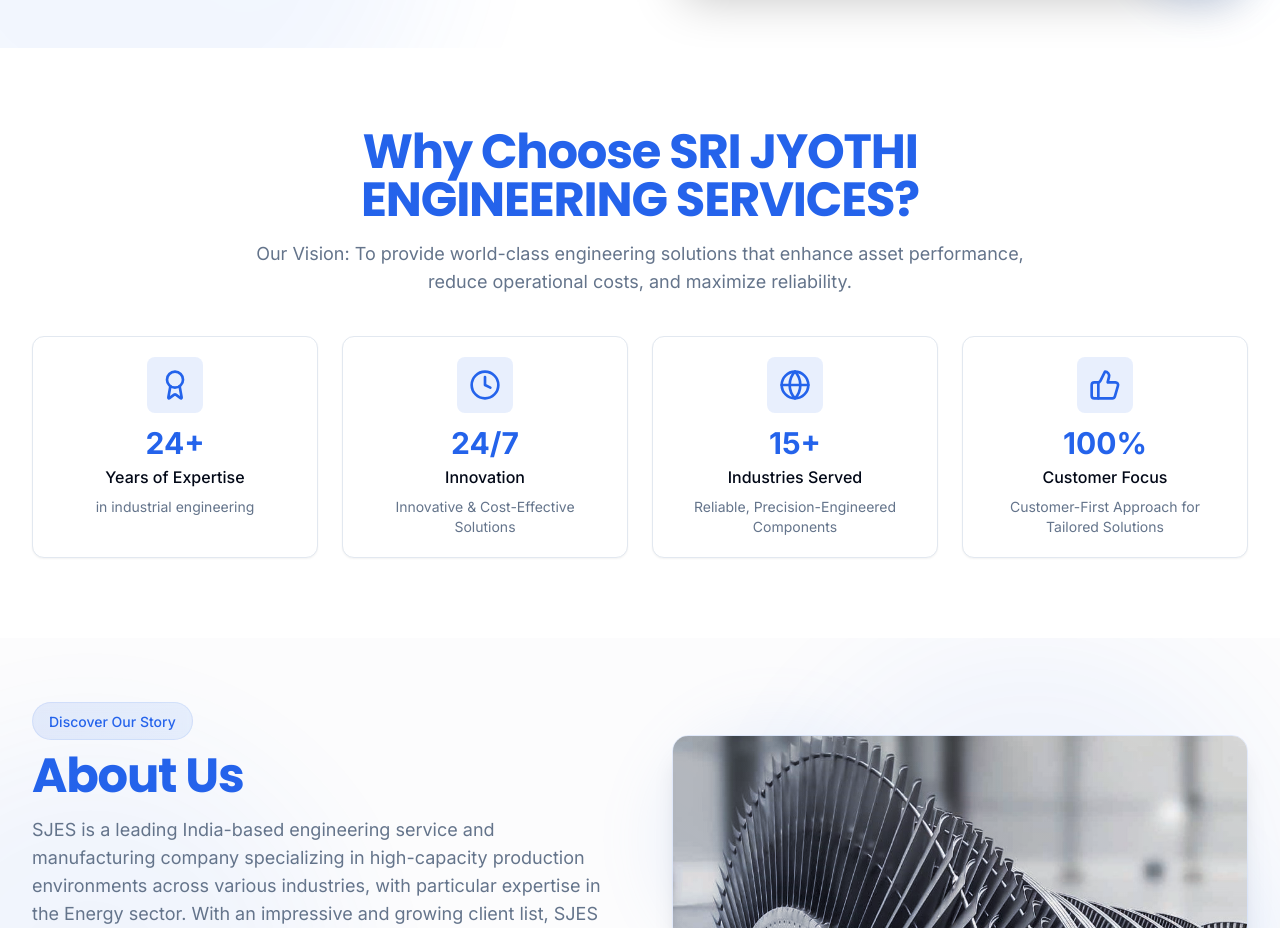
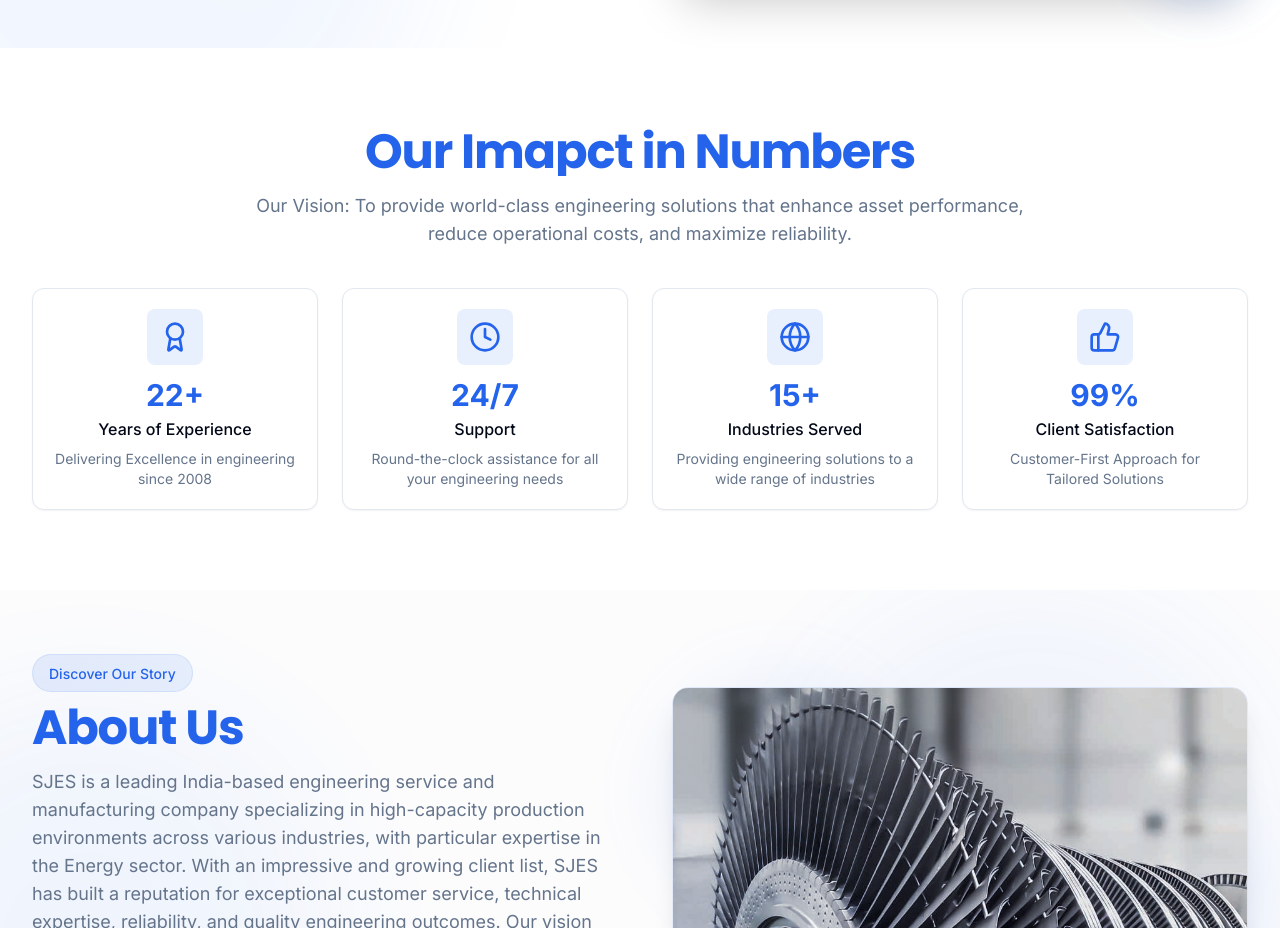
Before and after one commit to techSaswata/sri-jyothi-website, a Next.js app: page / in a window 1280 px wide. Shown: the part 1320-2248 px from the top of the page. Built offline with nearby package versions, Linux system fonts and the light colour scheme.

Commit message:
fixed numbers

```diff
--- a/components/sections/stats-section.tsx
+++ b/components/sections/stats-section.tsx
@@ -12,15 +12,15 @@ const stats = [
   // },
   {
     icon: <Award className="h-8 w-8" />,
-    value: "24+",
-    label: "Years of Expertise",
-    description: "in industrial engineering",
+    value: "22+",
+    label: "Years of Experience",
+    description: "Delivering Excellence in engineering since 2008",
   },
   {
     icon: <Clock className="h-8 w-8" />,
     value: "24/7",
-    label: "Innovation",
-    description: "Innovative & Cost-Effective Solutions",
+    label: "Support",
+    description: "Round-the-clock assistance for all your engineering needs",
   },
   // {
   //   icon: <Briefcase className="h-8 w-8" />,
@@ -32,12 +32,12 @@ const stats = [
     icon: <Globe className="h-8 w-8" />,
     value: "15+",
     label: "Industries Served",
-    description: "Reliable, Precision-Engineered Components",
+    description: "Providing engineering solutions to a wide range of industries",
   },
   {
     icon: <ThumbsUp className="h-8 w-8" />,
-    value: "100%",
-    label: "Customer Focus",
+    value: "99%",
+    label: "Client Satisfaction",
     description: "Customer-First Approach for Tailored Solutions",
   },
 ]
@@ -69,7 +69,7 @@ export default function StatsSection() {
     <section className="bg-section-light py-12 md:py-20">
       <div className="container">
         <div className="text-center max-w-3xl mx-auto mb-10">
-           <h2 className="section-title mb-3">Why Choose SRI JYOTHI ENGINEERING SERVICES?</h2>
+           <h2 className="section-title mb-3">Our Imapct in Numbers</h2>
           <p className="section-subtitle">
             Our Vision: To provide world-class engineering solutions that enhance asset performance, reduce operational costs, and maximize reliability.
           </p>
```
